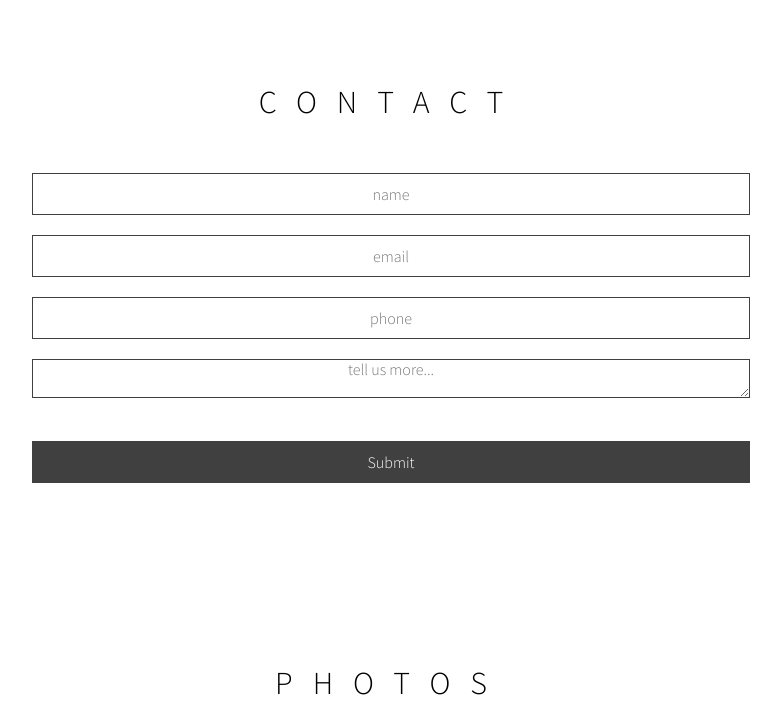
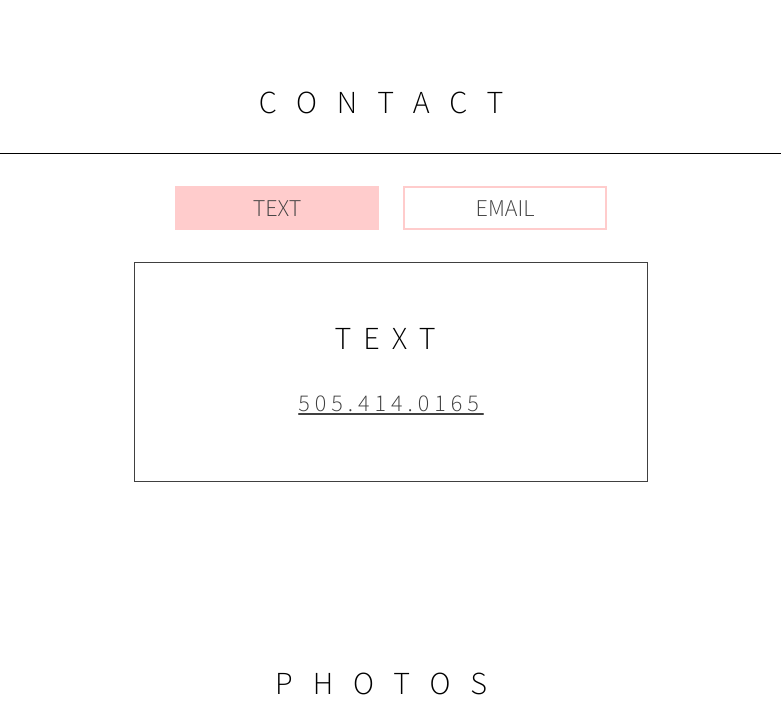
Before and after one commit to aaronjoemoreno/vanillabrowbar, a website: page index.html in a window 1280 px wide. Shown: the part 3216-3936 px from the top of the page, without its empty margins (249-1030 px from the left). Drawn offline with nearby package versions, Linux system fonts and the light colour scheme; grey boxes are pictures that could not be loaded; a script that the page names is missing.

Commit message:
added text contact option and toggle buttons

```diff
--- a/index.html
+++ b/index.html
@@ -128,8 +128,22 @@
       <div class="contact" id="contact">
         <h1 class="titleAnimate">CONTACT</h1>
         <div class="form-container">
+
+          <div>
+            <div class="contact-buttons">
+              <h3 class="titleAnimate text selected" value="text">TEXT</h3>
+              <h3 class="titleAnimate email" value="email">EMAIL</h3>
+            </div>
+
+            <div class="main-text">
+              <h1>TEXT</h1>
+              <a href="sms:+15054140165">
+                <h2>505.414.0165</h2>
+              </a>
+            </div>
+
             <form
-            class="main-form"
+              class="main-form contact-form"
               name="contact"
               method="POST"
               data-netlify-recaptcha="true"
@@ -160,6 +174,7 @@
             </form>
           </div>
         </div>
+      </div>
       <div class="photos" id="photos">
         <h1 class="titleAnimate hello">PHOTOS</h1>
         <div class="photo-wrapper">
@@ -184,6 +199,7 @@
       <!-- <footer class="main-footer"></footer> -->
     </div>
     <script src="dist/scripts/app.js" async defer></script>
+    <script src="dist/scripts/contact.js" async defer></script>
     <!-- Load Stripe.js on your website. -->
 <script src="https://js.stripe.com/v3"></script>
 
```
Also changed, not shown: dist/scripts/app.js, dist/scripts/contact.js (added), dist/styles/mediaqueries.css, dist/styles/style.css. Lines whose indentation alone changed are shown as unchanged.
